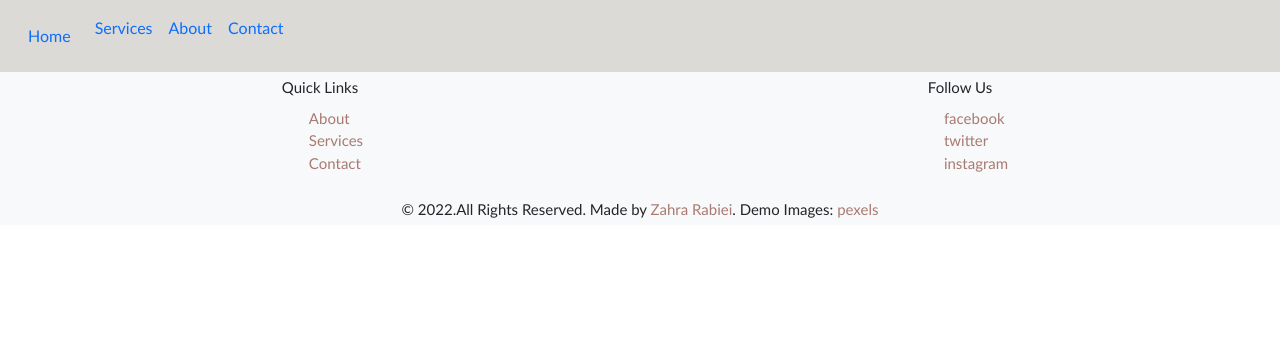
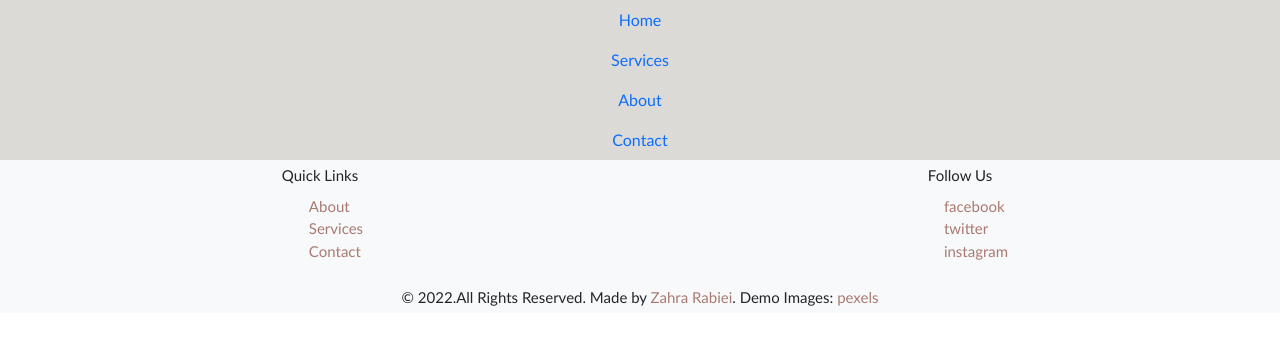
Before and after one commit to Zahra947/services, a React (Create React App) app: page / in a window 1280 px wide. Shown: the top 344 px of the page. Built offline with nearby package versions, Linux system fonts and the light colour scheme.

Commit message:
changed color of header

```diff
--- a/src/pages/Header.js
+++ b/src/pages/Header.js
@@ -6,31 +6,34 @@ import "../styles/style.css";
 
 export default function Header() {
   return (
-    <nav class="navbar navbar-expand-lg d-flex justify-content-sm-center header">
-      <div class="container-fluid">
-        <div class="collapse navbar-collapse" id="navbarNav">
-          <div class="navbar-nav d-flex justify-content-sm-center header">
-            <span class="nav-item">
+    <nav classNAme="navbar navbar-expand-lg d-flex justify-content-sm-center header">
+      <div classNAme="container-fluid">
+        <div
+          classNAme="collapse navbar-collapse d-flex justify-content-sm-center header"
+          id="navbarNav"
+        >
+          <div className="navbar-nav d-flex justify-content-sm-center header">
+            <span className="nav-item d-flex justify-content-sm-center header">
               <Link
                 to="/Home"
-                class="p-3 nav-link active"
+                className="nav-link active"
                 aria-current="page"
                 title="Home"
               >
                 Home
               </Link>
             </span>
-            <span class="nav-item">
+            <span className="nav-item d-flex justify-content-sm-center header">
               <Link to="/Services" className="nav-link" title="Services">
                 Services
               </Link>
             </span>
-            <span class="nav-item">
+            <span className="nav-item d-flex justify-content-sm-center header">
               <Link to="/About" className="nav-link" title="About">
                 About
               </Link>
             </span>
-            <span class="nav-item">
+            <span className="nav-item d-flex justify-content-sm-center header">
               <Link to="/Contact" className="nav-link" title="Contact">
                 Contact
               </Link>
```
